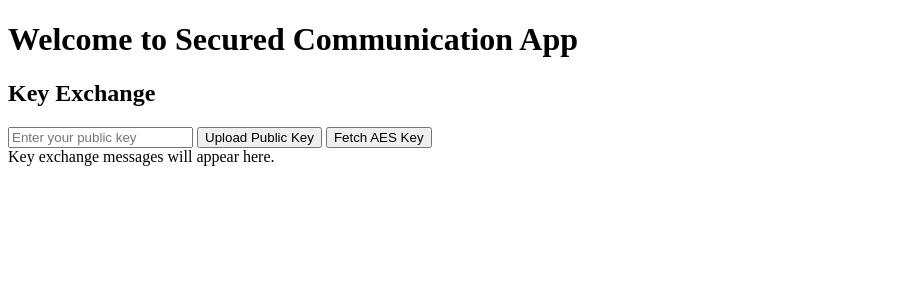
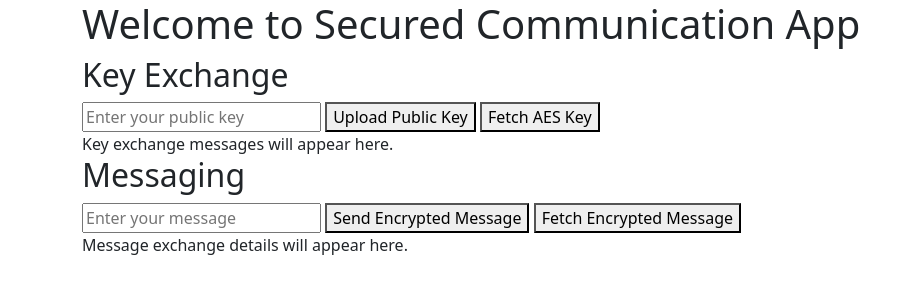
Before and after one commit to NoorMuhammad20013146/CSS, a Flask app: page / in a window 1280 px wide. Shown: the top 300 px of the page, without its empty margins (0-914 px from the left). Run offline with Flask 3, Linux system fonts and the light colour scheme.

Commit message:
Added messaging UI to index.html and  update  index.html code

```diff
--- a/template/index.html
+++ b/template/index.html
@@ -3,14 +3,24 @@
 <head>
     <meta charset="UTF-8">
     <meta name="viewport" content="width=device-width, initial-scale=1.0">
+    <link href="https://cdn.jsdelivr.net/npm/bootstrap@5.0.2/dist/css/bootstrap.min.css" rel="stylesheet" integrity="sha384-EVSTQN3/azprG1Anm3QDgpJLIm9Nao0Yz1ztcQTwFspd3yD65VohhpuuCOmLASjC" crossorigin="anonymous">
     <title>Encrypted Communication</title>
 </head>
-<body>
+<body class="container">
+    <div class="">
         <h1>Welcome to Secured Communication App</h1>
         <h2>Key Exchange</h2>
         <input id="publicKeyInput" type="text" placeholder="Enter your public key">
         <button onclick="uploadKey()">Upload Public Key</button>
         <button onclick="fetchKey()">Fetch AES Key</button>
         <div id="keyOutput">Key exchange messages will appear here.</div>
+    </div>
+    <div>
+        <h2>Messaging</h2>
+        <input id="messageInput" type="text" placeholder="Enter your message">
+        <button onclick="sendMessage()">Send Encrypted Message</button>
+        <button onclick="fetchMessage()">Fetch Encrypted Message</button>
+        <div id="messageOutput">Message exchange details will appear here.</div>
+        </div>
 </body>
 </html>
```
Lines whose indentation alone changed are shown as unchanged.
